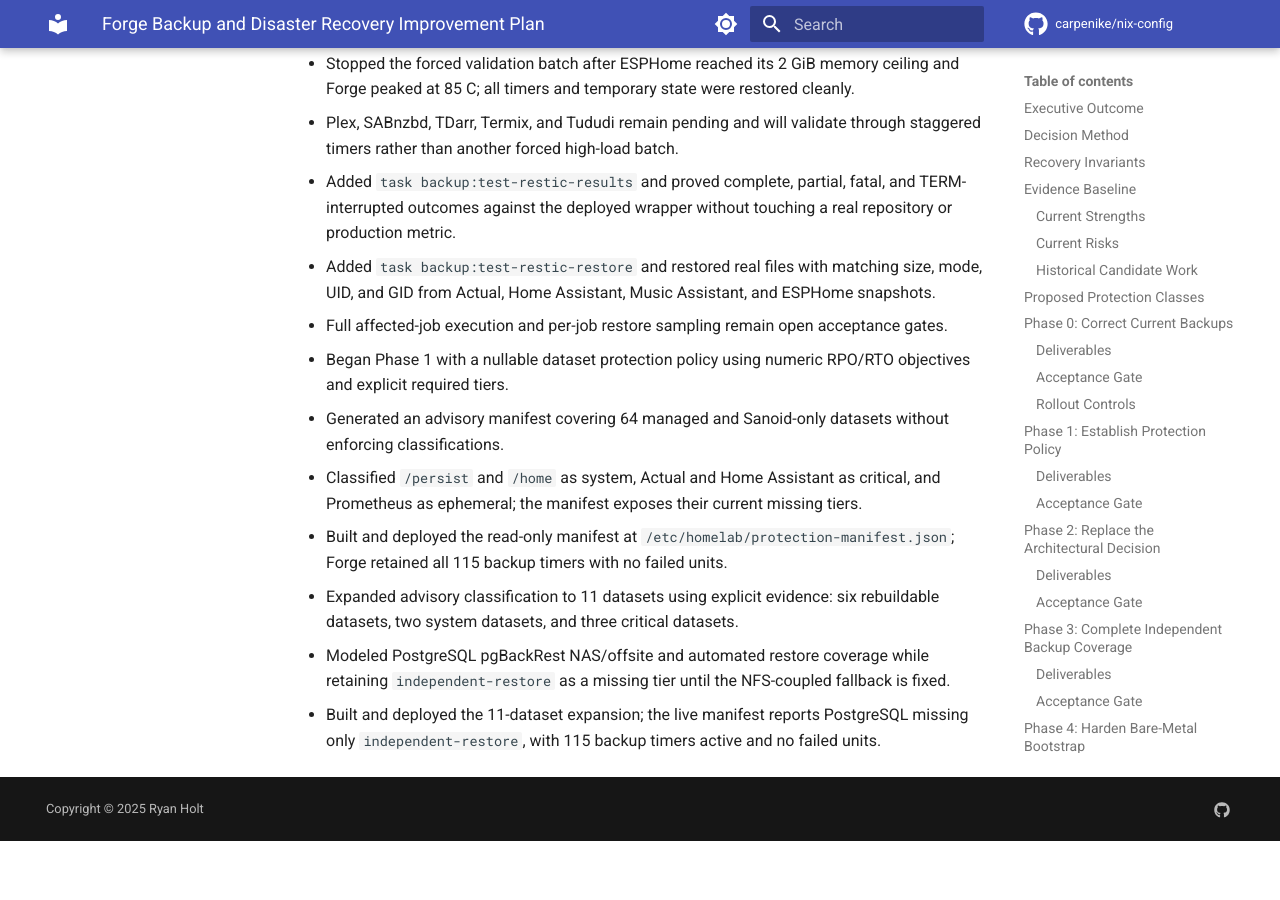
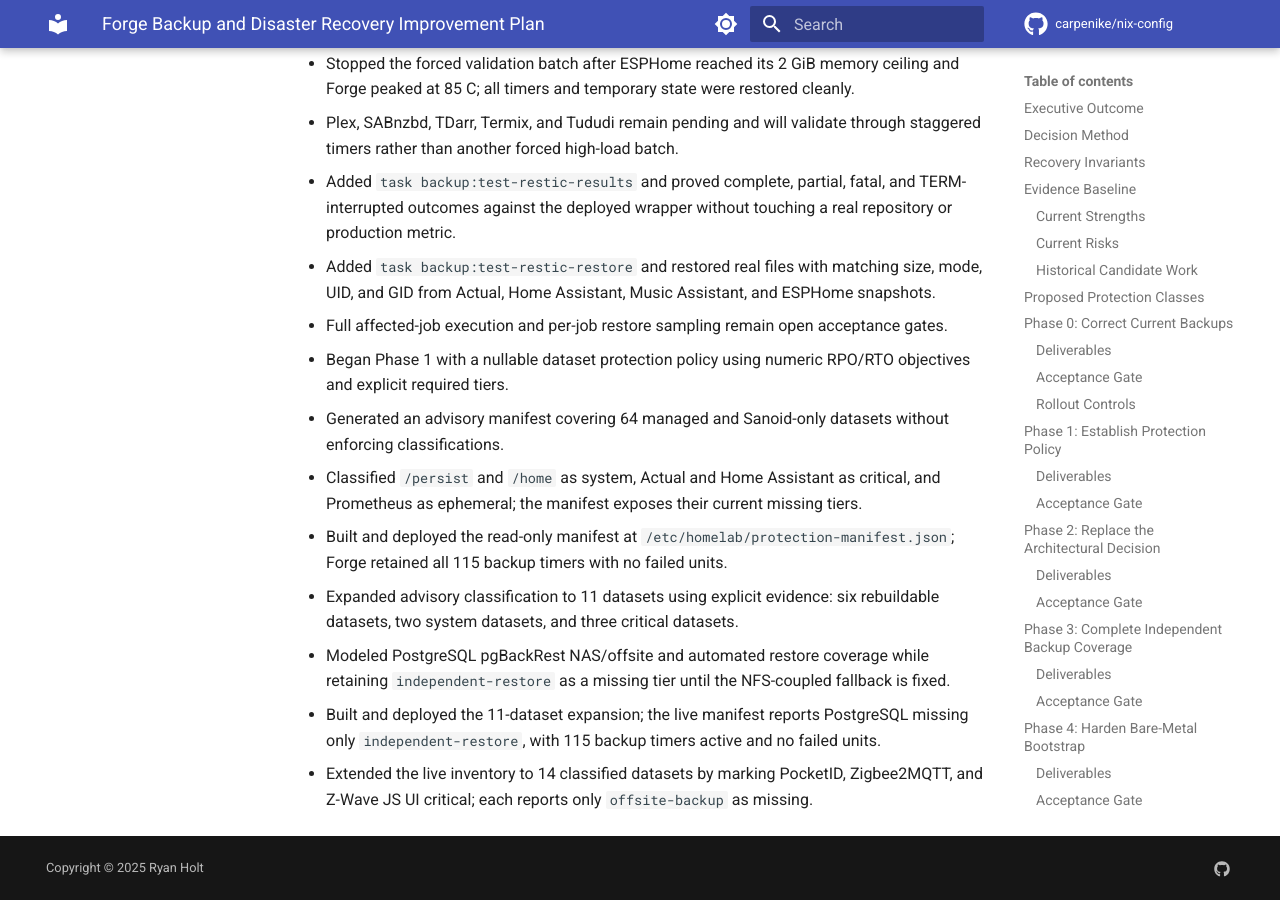
Before and after one commit to carpenike/nix-config, an MkDocs documentation site: the page built from docs/analysis/forge-backup-recovery-improvement-plan.md, in a window 1280 px wide and 900 px high, scrolled down 12792 px. Built offline with MkDocs 1.6.1 and Material for MkDocs 9.7.7, drawn with Linux system fonts in a browser that asks for light colours; comment, search, counter and statistics services are not loaded; before the commit the page ends 13633 px from its top, so only the background shows below that.

Commit message:
feat(backup): classify critical automation state

```diff
--- a/docs/analysis/forge-backup-recovery-improvement-plan.md
+++ b/docs/analysis/forge-backup-recovery-improvement-plan.md
@@ -393,3 +393,4 @@
 - Expanded advisory classification to 11 datasets using explicit evidence: six rebuildable datasets, two system datasets, and three critical datasets.
 - Modeled PostgreSQL pgBackRest NAS/offsite and automated restore coverage while retaining `independent-restore` as a missing tier until the NFS-coupled fallback is fixed.
 - Built and deployed the 11-dataset expansion; the live manifest reports PostgreSQL missing only `independent-restore`, with 115 backup timers active and no failed units.
+- Extended the live inventory to 14 classified datasets by marking PocketID, Zigbee2MQTT, and Z-Wave JS UI critical; each reports only `offsite-backup` as missing.
```
Also changed, not shown: 4 other files.
